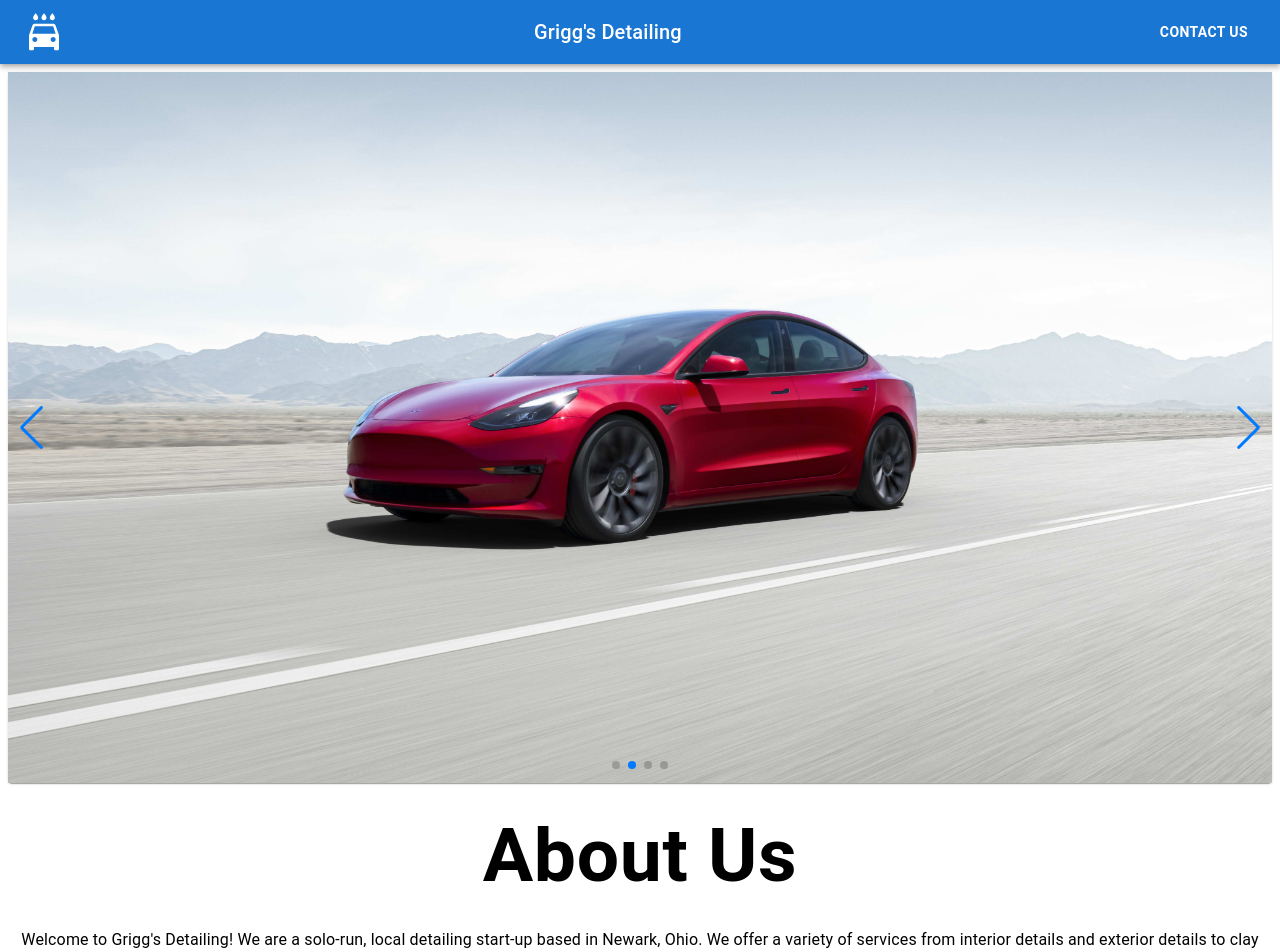
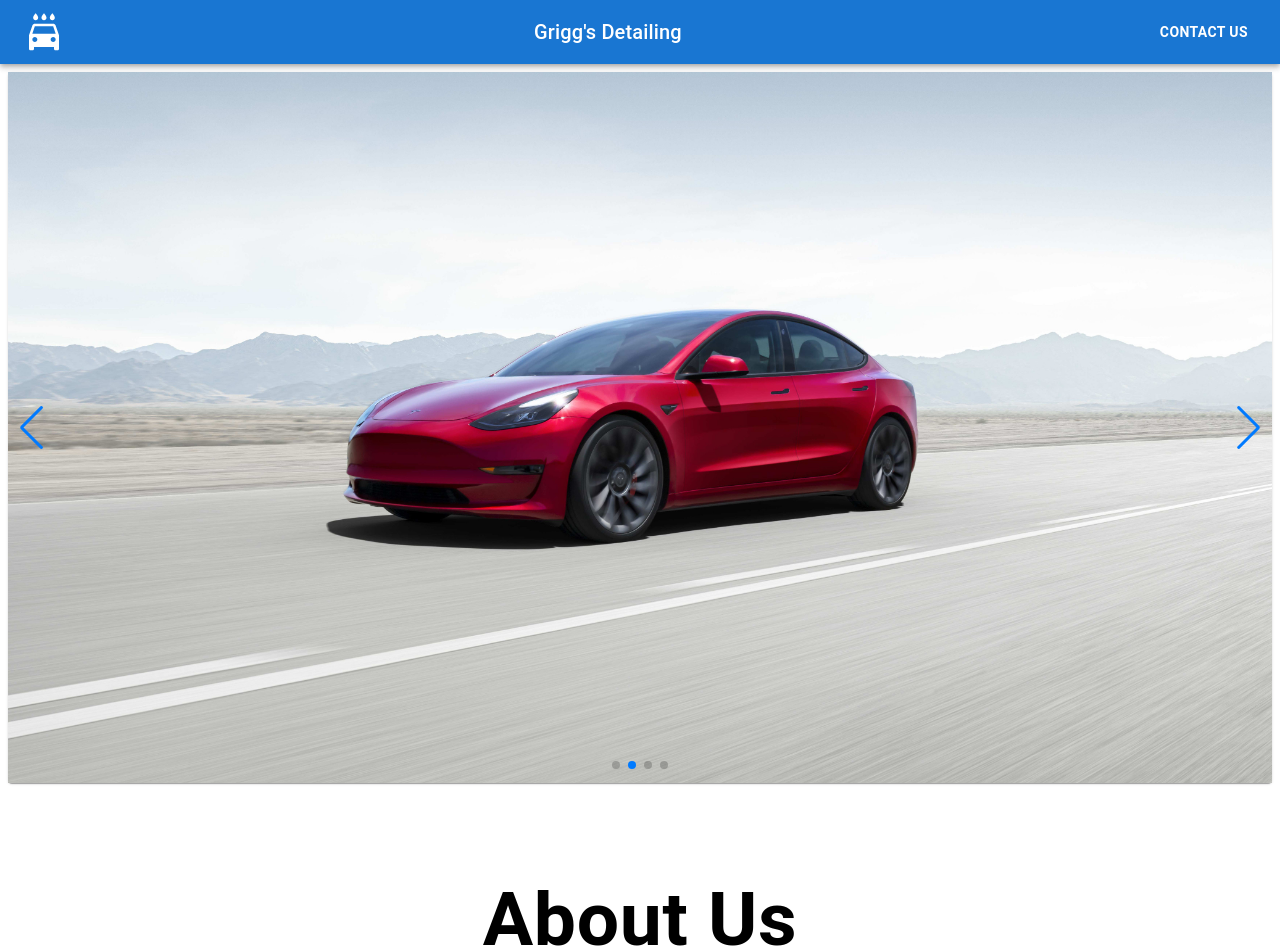
Before and after one commit to stephenv13/detailing-website, a Next.js app: page / in a window 1280 px wide. Shown: the top 952 px of the page. Built offline with nearby package versions, Linux system fonts and the light colour scheme.

Commit message:
added margin-top to about us section

```diff
--- a/pages/index.js
+++ b/pages/index.js
@@ -90,7 +90,7 @@ function Home() {
         </Paper>
 
         {/* ABOUT US */}
-        <Typography sx={{fontWeight: 'bold', fontSize: 75, textAlign: 'center', mt: 2,}}>About Us</Typography>
+        <Typography sx={{fontWeight: 'bold', fontSize: 75, textAlign: 'center', mt: 10,}}>About Us</Typography>
         <Typography sx={{p: 2, mb: 30, textAlign: 'center'}}>{about_us}</Typography>
 
 
```
